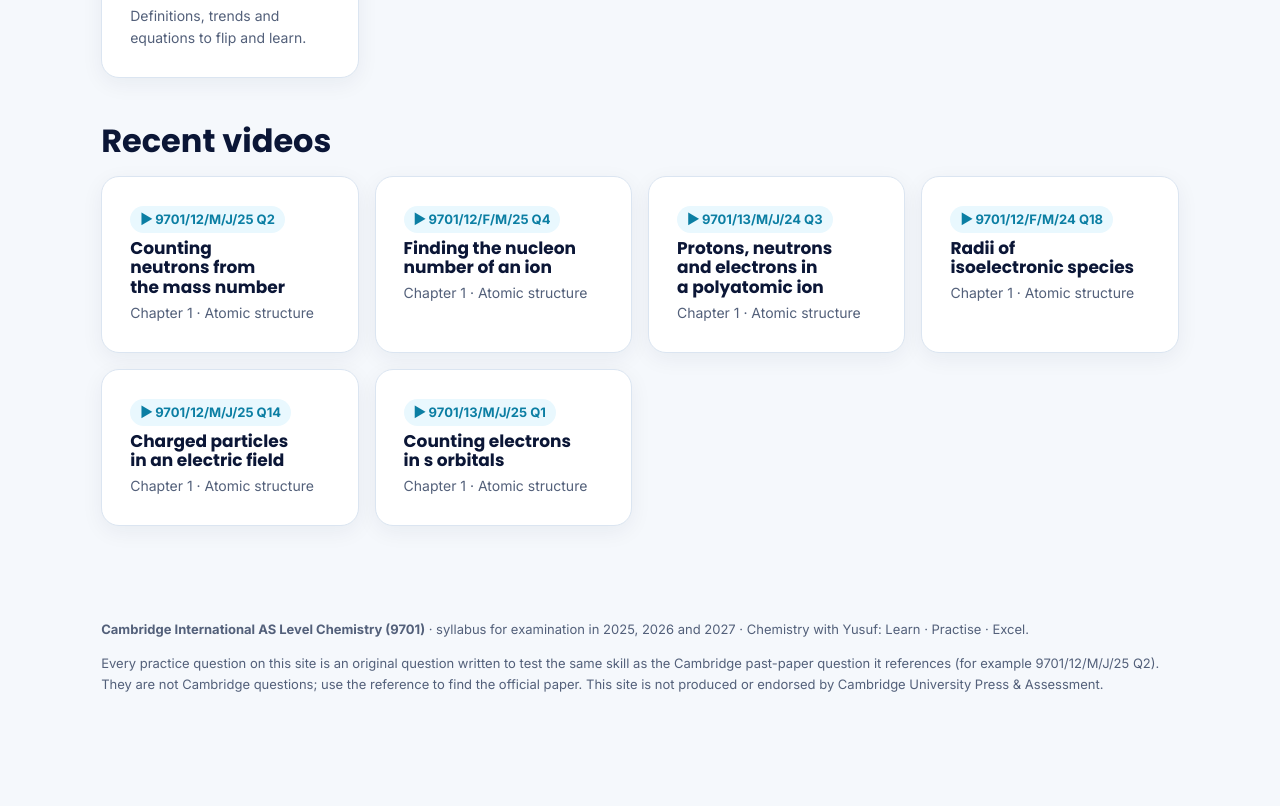
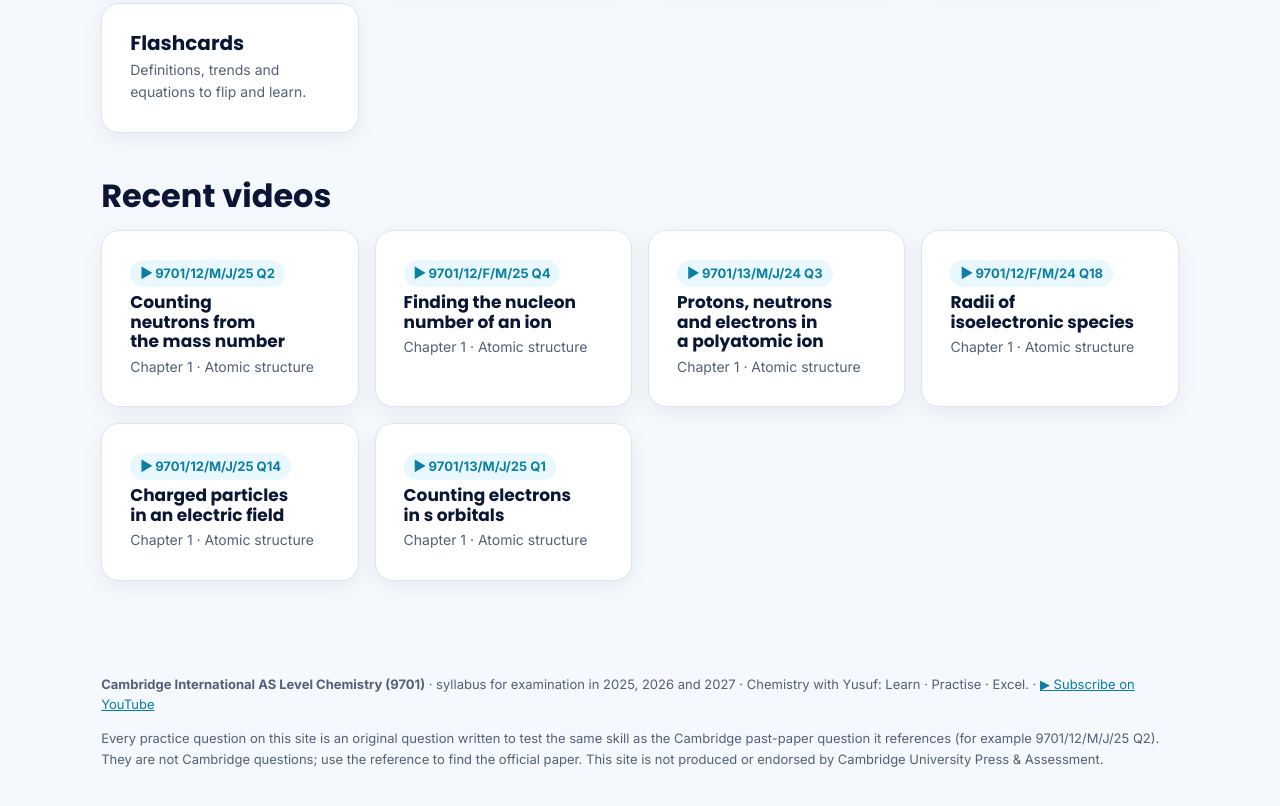
Before and after one commit to ChemistrywithYusuf/ChemistrywithYusuf.github.io, a plain HTML site: page index.html in a window 1280 px wide. Shown: the part 1088-1894 px from the top of the page. Before the commit the page ends 1836 px from the top, so only its background shows below. Drawn offline with Linux system fonts and the light colour scheme.

Commit message:
Add files via upload

```diff
--- a/index.html
+++ b/index.html
@@ -165,6 +165,7 @@ footer{max-width:1180px;margin:0 auto;padding:20px max(4vw,14px) 40px;font-size:
 @media (prefers-reduced-motion:reduce){#app.pg{animation:none}}
 .printbtn{margin-left:8px}
 @media print{.top,footer,.side,.deckbar,.btn,button,.cy-inst,.cy-note,.cy-modal,#gm-toast,.chhead .num,.chhead .row,.simbox,.vid{display:none!important}body{background:#fff;color:#000;font-size:12pt}main{max-width:none;padding:0}.card,.pp{box-shadow:none;break-inside:avoid}.cols{display:block!important}.ans,.rv,.fb{display:block!important}a{color:#000;text-decoration:none}h2{break-after:avoid}.chhead{background:none!important;color:#000!important;padding:0!important}.chhead *{color:#000!important}}
+.btn.yt{background:#e00;color:#fff;display:inline-flex;align-items:center}.btn.yt:hover{background:#c00}
 </style>
 </head>
 <body>
@@ -175,7 +176,7 @@ footer{max-width:1180px;margin:0 auto;padding:20px max(4vw,14px) 40px;font-size:
 </header>
 <main id="app" tabindex="-1"><p class="muted">Loading…</p></main>
 <footer>
- <p><b>Cambridge International AS Level Chemistry (9701)</b> · syllabus for examination in 2025, 2026 and 2027 · Chemistry with Yusuf: Learn · Practise · Excel.</p>
+ <p><b>Cambridge International AS Level Chemistry (9701)</b> · syllabus for examination in 2025, 2026 and 2027 · Chemistry with Yusuf: Learn · Practise · Excel. · <a href="https://www.youtube.com/@ChemistrywithYusuf?sub_confirmation=1" target="_blank" rel="noopener">▶ Subscribe on YouTube</a></p>
  <p>Every practice question on this site is an original question written to test the same skill as the Cambridge past-paper question it references (for example 9701/12/M/J/25 Q2). They are not Cambridge questions; use the reference to find the official paper. This site is not produced or endorsed by Cambridge University Press &amp; Assessment.</p>
 </footer>
 <script src="sims.js"></script>
@@ -266,7 +267,7 @@ document.addEventListener('click',e=>{const t=e.target.closest('button');if(!t)r
 /* ---------- views ---------- */
 function home(){setTimeout(recent,0);const done=Object.values(P.done).filter(Boolean).length;const att=Object.keys(P.att).length;
  app.innerHTML=`<section class="hero"><div><span class="pill">Cambridge International AS Level · 9701</span>${window.EXTRAS?window.EXTRAS.countdownPill({P}):''}<h1>AS Chemistry, one chapter at a time</h1><p>Clear notes, interactive slides and every 2024–2026 Paper 1 and Paper 2 question rewritten as practice, with full solutions. Pick an element-tile to start.</p>
- <div class="row"><a class="btn y" href="#ch01" style="text-decoration:none">Start Chapter 1</a><a class="btn alt" href="#bank" style="text-decoration:none">Question bank</a></div>
+ <div class="row"><a class="btn y" href="#ch01" style="text-decoration:none">Start Chapter 1</a><a class="btn alt" href="#bank" style="text-decoration:none">Question bank</a><a class="btn yt" href="https://www.youtube.com/@ChemistrywithYusuf?sub_confirmation=1" target="_blank" rel="noopener" style="text-decoration:none">▶ Subscribe on YouTube</a></div>
  <div style="margin-top:22px"><div class="small muted">Your progress: ${done} of 22 chapters completed · ${att} questions attempted</div><div class="bar" style="margin-top:6px"><i style="width:${done/22*100}%"></i></div></div></div>
  <div>${grid()}<div class="legend"><span><i style="background:#22c8f2"></i>Physical</span><span><i style="background:#a78bfa"></i>Inorganic</span><span><i style="background:#34d399"></i>Organic</span><span><i style="background:#fb923c"></i>Analysis</span></div></div></section>
  <h2>Study tools</h2><div class="tiles">${[['#plan','Study planner','Set your exam date and get a week-by-week plan with your weak topics built in.'],['#ptable','Interactive periodic table','Tap any element for its data, colour the table by property and graph the trends.'],['#game-daily','Daily challenge','Five new questions every day. Keep your streak going and share your score.'],['#games','Chemistry games','Beat the Clock, Chemistry Millionaire, Match-Up and Head-to-Head. Earn XP, levels and badges.'],['#ch01-slides','Interactive slides','Teach or revise from a full slide deck for each chapter.'],['#mock','Mock exam','A timed Paper 1-style mock with a topic breakdown at the end.'],['#bank','Past-paper question bank','Filter by year, session, paper, variant, chapter and difficulty.'],['#quiz','Quizzes','Topic quizzes and timed exam-style practice with instant feedback.'],['#flash','Flashcards','Definitions, trends and equations to flip and learn.']].map(([h,t,d])=>`<a class="tile card" href="${h}"><h3>${t}</h3><p class="muted small" style="margin:0">${d}</p></a>`).join('')}</div>
```
